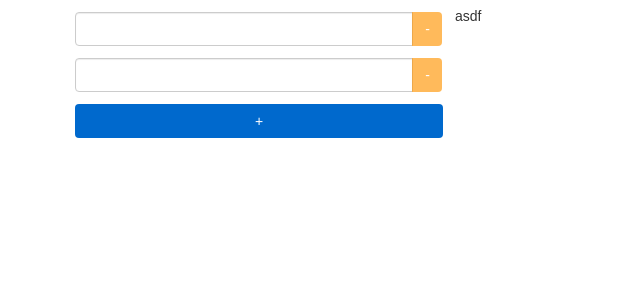
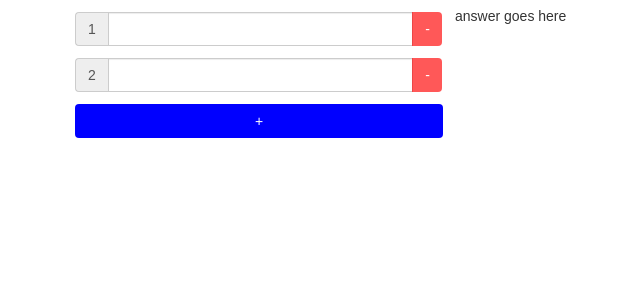
Before and after one commit to jlee7737/choochoose, a React (Create React App) app: page / in a window 1280 px wide. Shown: the top 300 px of the page, without its empty margins (1-641 px from the left). Built offline with nearby package versions, Linux system fonts and the light colour scheme.

Commit message:
add choice numbers, delete choice alert

```diff
--- a/src/App.css
+++ b/src/App.css
@@ -16,10 +16,13 @@
 .btn {
     color: #ffffff;
 }
+.btn:focus {
+	outline: 0;
+}
 .btn-delete {
-    background-color: #FF9605;
+    background-color: #ff0000;
 }
 .btn-add {
     margin: 6px 0;
-    background-color: #0069cd;
+    background-color: #0000ff;
 }
--- a/src/App.js
+++ b/src/App.js
@@ -1,17 +1,45 @@
 import React, { Component } from 'react';
+import './bootstrap/css/bootstrap.css';
 import './App.css';
 
 
+/********************************************************************************/
 class Choice extends Component {
+  constructor(props) {
+    super(props);
+    this.state = {
+      inputValue: ''
+    }
+    this.readChoice = this.readChoice.bind(this);
+  }
+
+  readChoice(event) {
+    this.setState({
+      inputValue: event.target.value
+    });
+  }
+
   render() {
-    var btnDeleteClass = this.props.len <= 2 ? 'btn btn-block btn-delete disabled' : 'btn btn-block btn-delete';
     return (
       <div className="row" id={this.props.id}>
         <div className="col-xs-12">
           <div className="input-group">
-            <input className="form-control" name={"choice" + this.props.id} type="text" />
+            <span className="input-group-addon">
+              {this.props.choiceNum}
+            </span>
+            <input
+              value={this.state.inputValue}
+              onChange={this.readChoice}
+              name={"choice" + this.props.id}
+              className="form-control"
+              type="text" />
             <span className="input-group-btn">
-              <button className={btnDeleteClass} id={this.props.id} onClick={this.props.deleteClick}>-</button>
+              <button
+                className={this.props.btnDeleteClass}
+                id={this.props.id}
+                onClick={this.props.deleteClick}>
+                -
+              </button>
             </span>
           </div>
         </div>
@@ -20,18 +48,20 @@ class Choice extends Component {
   }
 }
 
+
+/********************************************************************************/
 class ChoiceList extends Component {
   constructor(props) {
     super(props);
     this.state = {
-      choiceList : [0, 1],
+      choiceList: [0, 1],
     };
     this.addChoice = this.addChoice.bind(this);
     this.deleteChoice = this.deleteChoice.bind(this);
   }
 
-  addChoice(e) {
-    e.preventDefault();
+  addChoice(event) {
+    event.preventDefault();
     var newList = this.state.choiceList;
     if (newList.length > 0) {
       var newChoice = newList[newList.length-1] + 1;
@@ -41,29 +71,41 @@ class ChoiceList extends Component {
       newList = [0];
     }
     this.setState({
-      choiceList : newList
+      choiceList: newList
     });
   }
 
-  deleteChoice(e) {
-    e.preventDefault();
+  deleteChoice(event) {
+    event.preventDefault();
     var choiceLength = this.state.choiceList.length;
     if (choiceLength > 2) {
       var newList = this.state.choiceList;
-      var deleteItem = Number(e.target.getAttribute('id'));
+      var deleteItem = Number(event.target.getAttribute('id'));
       var deleteIndex = newList.indexOf(deleteItem);
       newList.splice(deleteIndex, 1);
       this.setState({
-        choiceList : newList
+        choiceList: newList
       });
+    }
+    else {
+      alert('Can\'t delete! You need at least 2 choices.');
     }
   }
 
   render() {
-    var choiceLength = this.state.choiceList.length;
+    var listLength = this.state.choiceList.length;
+    var btnDeleteClass = listLength <= 2 ?
+      'btn btn-block btn-delete disabled' : 'btn btn-block btn-delete';
     var choices = [];
+    var choiceNum = 1;
     this.state.choiceList.forEach(function(num) {
-      choices.push(<Choice key={num} id={num} deleteClick={this.deleteChoice} len={choiceLength} />);
+      choices.push(<Choice
+                     choiceNum={choiceNum}
+                     key={num}
+                     id={num}
+                     deleteClick={this.deleteChoice}
+                     btnDeleteClass={btnDeleteClass} />);
+      choiceNum++;
       }, this
     );
     return (
@@ -71,7 +113,9 @@ class ChoiceList extends Component {
         <div className="choice-list">
           <form>
             { choices }
-            <button className="btn btn-block btn-add" onClick={this.addChoice}>+</button>
+            <button className="btn btn-block btn-add" onClick={this.addChoice}>
+              +
+            </button>
           </form>
         </div>
       </div>
@@ -79,18 +123,22 @@ class ChoiceList extends Component {
   }
 }
 
+
+/********************************************************************************/
 class ChoiceAnswer extends Component {
   render() {
     return (
       <div className="col-xs-12 col-sm-7 col-md-8">
         <div className="choice-answer">
-          asdf
+          answer goes here
         </div>
       </div>
     );
   }
 }
 
+
+/********************************************************************************/
 class Chooser extends Component {
   render() {
     return (
--- a/src/index.js
+++ b/src/index.js
@@ -1,7 +1,6 @@
 import React from 'react';
 import ReactDOM from 'react-dom';
 import Chooser from './App';
-import './bootstrap/css/bootstrap.css';
 import './index.css';
 
 ReactDOM.render(
```
